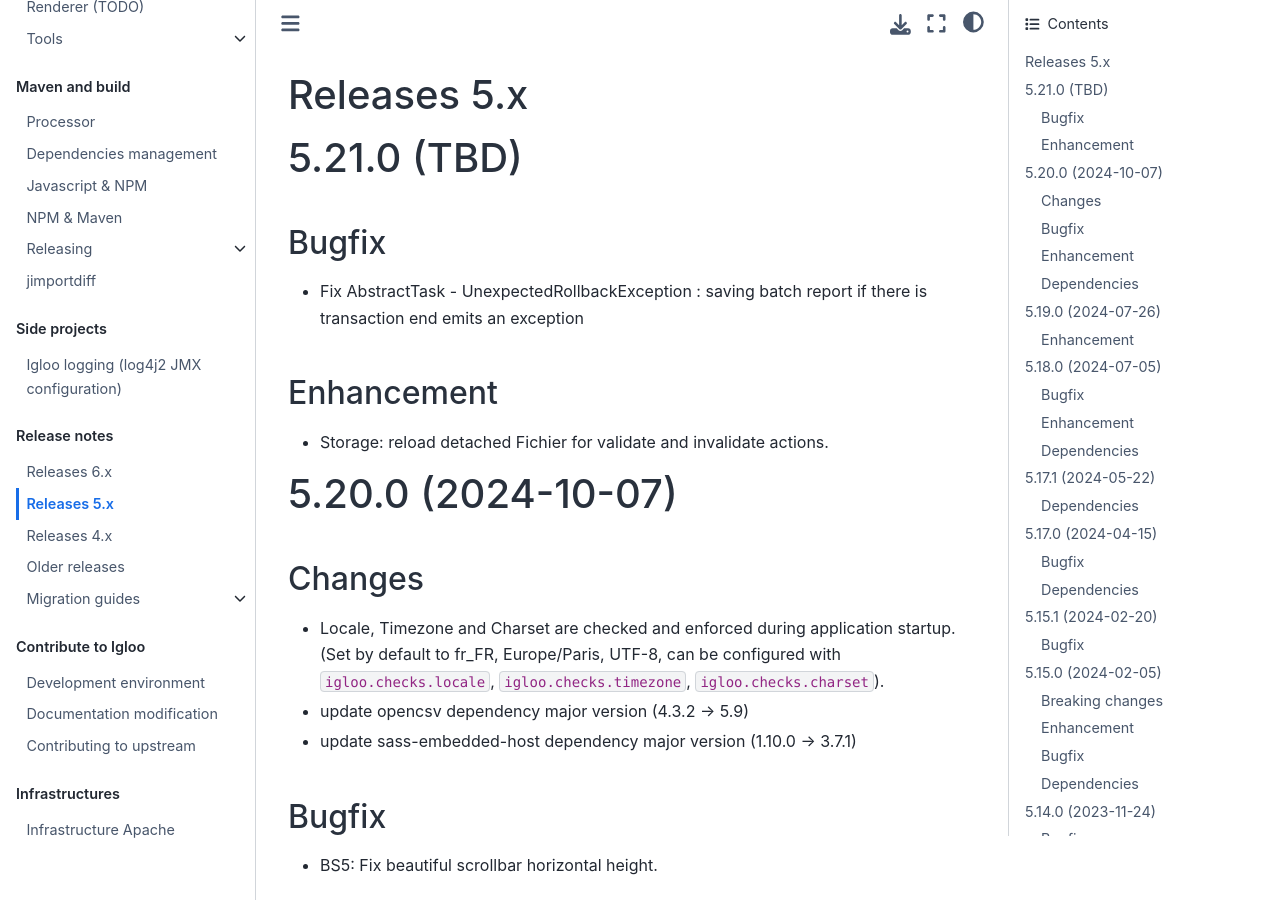
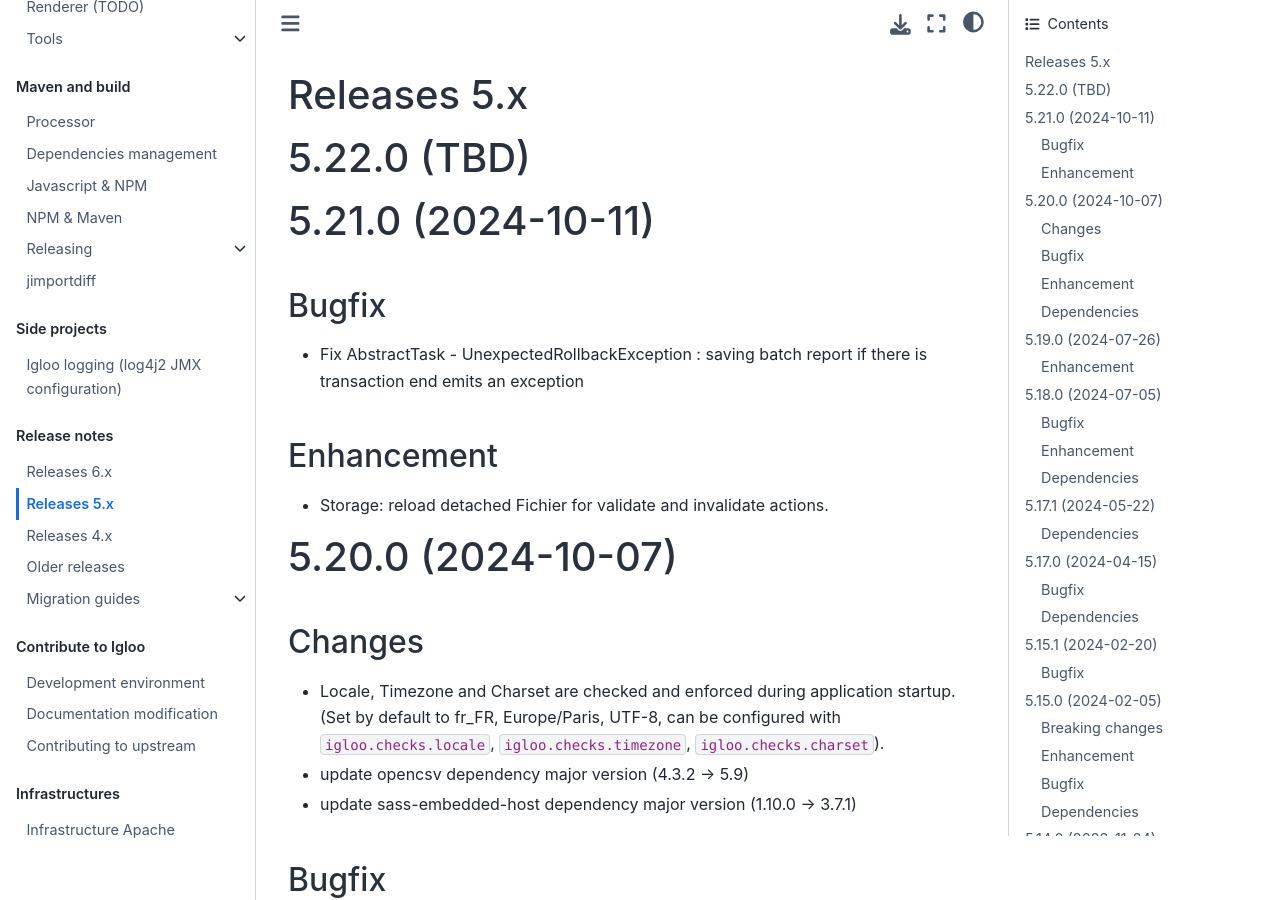
Before and after one commit to igloo-project/igloo-doc, a Sphinx documentation site: the page built from source/release-notes/releases-5.x.md, in a window 1280 px wide and 900 px high. Built offline with Sphinx 7.4.7 and the Sphinx Book theme 1.1.4, drawn with Linux system fonts in a browser that asks for light colours.

Commit message:
Update changelog

```diff
--- a/source/release-notes/releases-5.x.md
+++ b/source/release-notes/releases-5.x.md
@@ -1,8 +1,12 @@
 # Releases 5.x
+
+(v5.22.0)=
+
+# 5.22.0 (TBD)
 
 (v5.21.0)=
 
-# 5.21.0 (TBD)
+# 5.21.0 (2024-10-11)
 
 ## Bugfix
 
```
